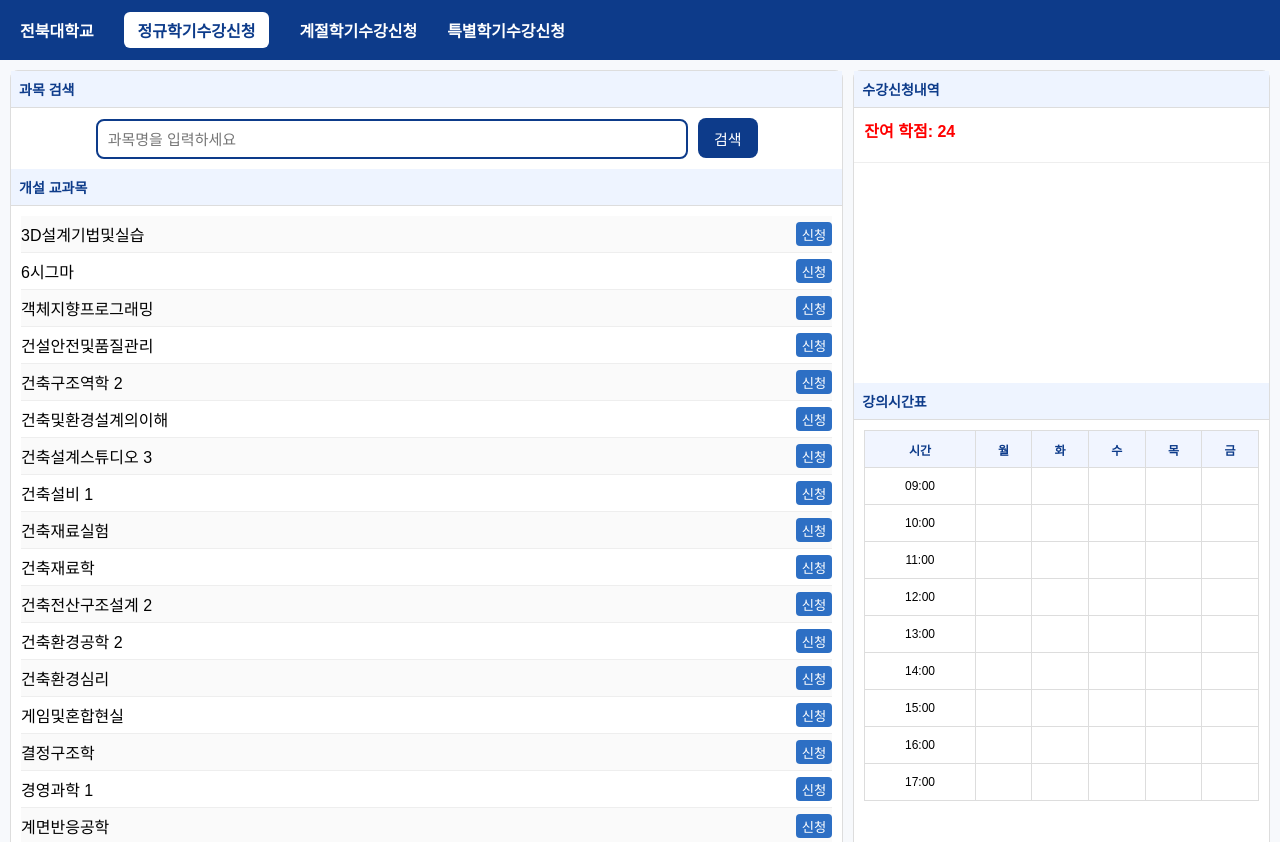
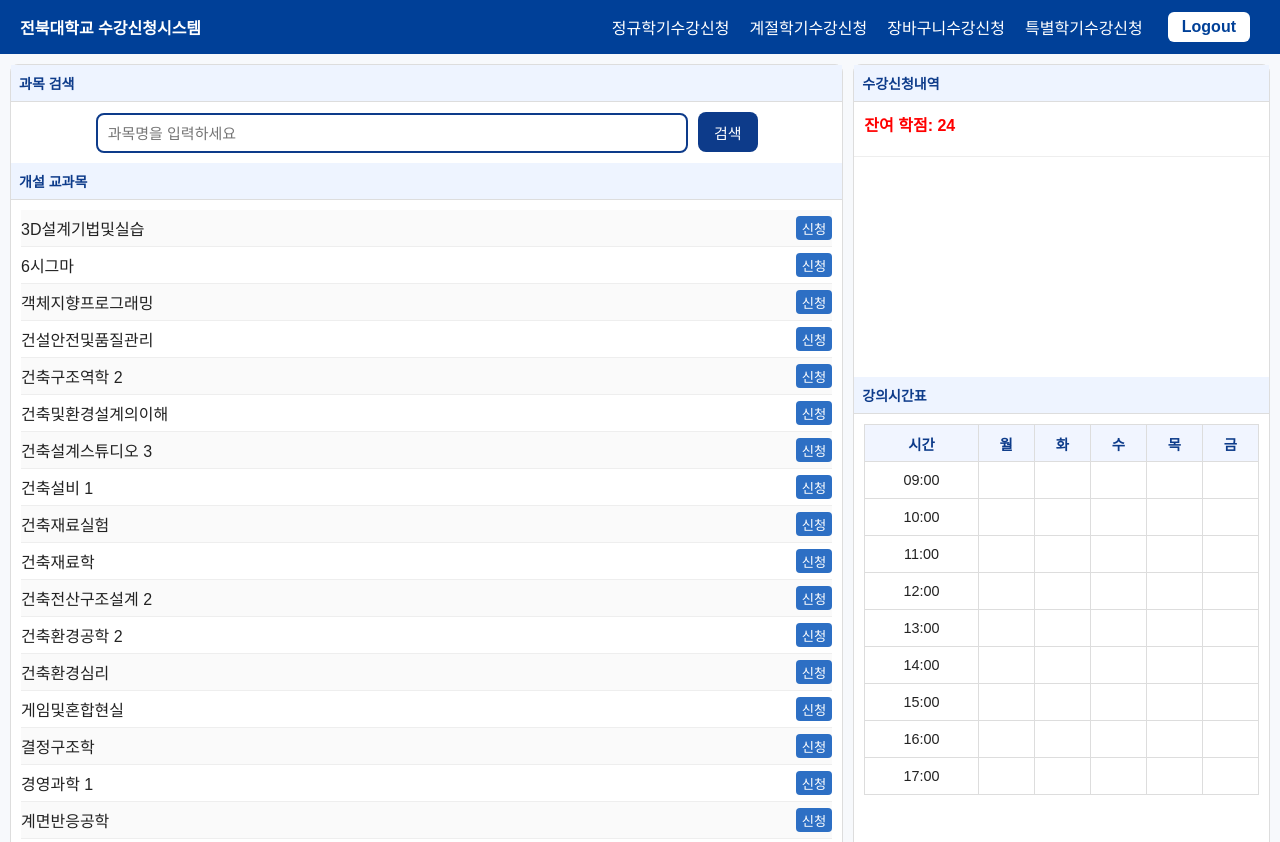
Before and after one commit to jhkim081600-maker/sugang, a plain HTML site: page sugang.html in a window 1280 px wide. Shown: the top 842 px of the page. Drawn offline with Linux system fonts and the light colour scheme.

Commit message:
Update sugang.html

```diff
--- a/sugang.html
+++ b/sugang.html
@@ -3,17 +3,9 @@
 <head>
   <meta charset="UTF-8">
   <title>전북대학교 수강신청시스템</title>
+  <link rel="stylesheet" href="styles.css" />
   <style>
     body { margin:0; font-family: Arial,"Noto Sans KR",sans-serif; background:#f7f9fc; height:100vh; display:flex; flex-direction:column; }
-    /* 상단 바 */
-    .topbar {
-      background:#0d3b8a; display:flex; align-items:center; padding:12px 20px; color:#fff; font-weight:bold;
-    }
-    .topbar span, .topbar button { margin-right:30px; font-size:16px; color:#fff; }
-    .topbar button {
-      background:#fff; color:#0d3b8a; border:none; padding:6px 14px; border-radius:6px;
-      font-weight:900; cursor:pointer;
-    }
     /* 메인 레이아웃 */
     .main { flex:1; display:grid; grid-template-columns:2fr 1fr; gap:10px; padding:10px; }
     .panel { background:#fff; border:1px solid #ddd; border-radius:8px; display:flex; flex-direction:column; }
@@ -44,12 +36,14 @@
 <body>
   <!-- 메인 -->
   <div id="mainPage">
-    <div class="topbar">
-      <span>전북대학교</span>
-      <button>정규학기수강신청</button>
-      <span>계절학기수강신청</span>
-      <span>특별학기수강신청</span>
-    </div>
+  <div class="nav">
+    <div class="logo">전북대학교 수강신청시스템</div>
+    <a href="loding.html" id="sugangLink">정규학기수강신청</a>
+    <a href="#">계절학기수강신청</a>
+    <a href="#">장바구니수강신청</a>
+    <a href="#">특별학기수강신청</a>
+    <a href="index.html" class="logout">Logout</a>
+  </div>
     <div class="main">
       <!-- 좌측: 검색 + 개설과목 -->
       <div class="panel">
```
